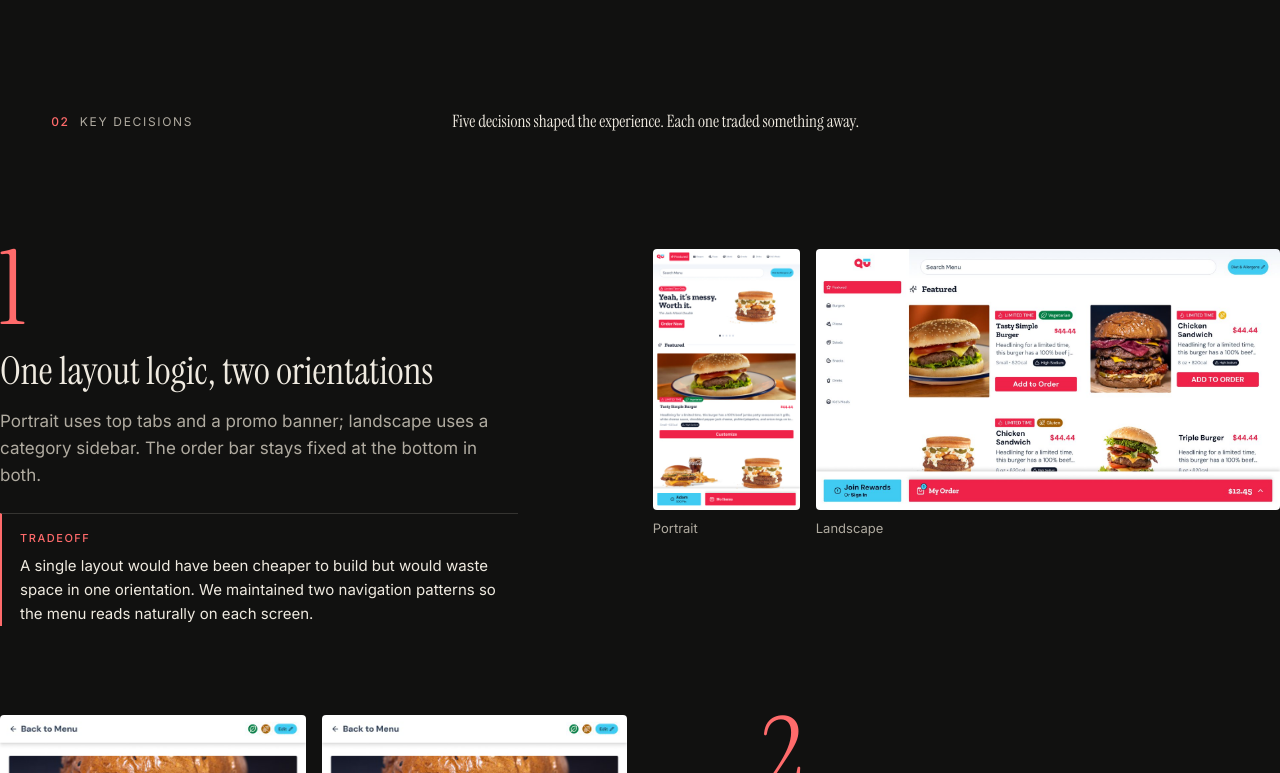
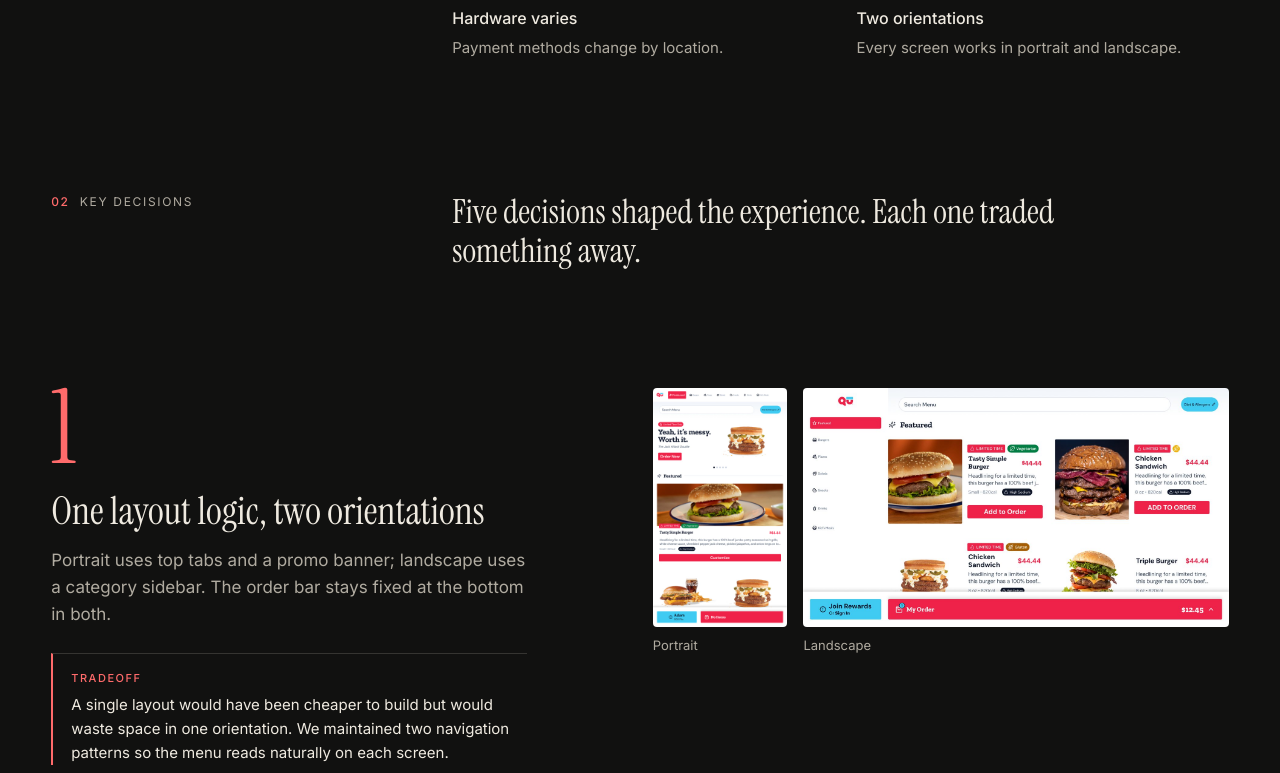
Before and after one commit to Vickytiseira/Portfolio, a plain HTML site: page proyectos/qu.html in a window 1280 px wide. Shown: the part 2127-2900 px from the top of the page. Drawn offline with Linux system fonts and the light colour scheme.

Commit message:
Add files via upload

```diff
--- a/assets/v2.css
+++ b/assets/v2.css
@@ -8,7 +8,7 @@
 *, *::before, *::after { box-sizing: border-box; }
 html { -webkit-text-size-adjust: 100%; scroll-behavior: smooth; }
 body { margin: 0; background: var(--bg); color: var(--fg); font: 400 16px/1.6 var(--sans); -webkit-font-smoothing: antialiased; }
-img { display: block; max-width: 100%; height: auto; }
+img, video { display: block; max-width: 100%; height: auto; }
 a { color: inherit; text-decoration: none; }
 a:focus-visible, button:focus-visible { outline: 2px solid var(--accent); outline-offset: 4px; border-radius: 2px; }
 p { margin: 0; }
@@ -124,7 +124,7 @@ html:not([data-lang="es"]) .es, html[data-lang="es"] .en { display: none !import
 .blk__lead { font-family: var(--serif); font-size: clamp(28px, 3vw, 44px); line-height: 1.12; margin-bottom: 28px; }
 .blk__main p + p { margin-top: 16px; }
 .blk__main > p { color: var(--muted); font-size: 17px; }
-.blk__main > p.blk__lead { color: var(--fg); }
+.blk__main > p.blk__lead { color: var(--fg); font-size: clamp(24px, 2.6vw, 36px); line-height: 1.18; }
 @media (max-width: 860px) { .blk__side, .blk__main { grid-column: 1 / -1; } .blk__side { margin-bottom: 20px; } }
 
 .cons { grid-column: 5 / -1; display: grid; grid-template-columns: repeat(2, 1fr); gap: 0 32px; margin-top: 40px; }
@@ -134,7 +134,7 @@ html:not([data-lang="es"]) .es, html[data-lang="es"] .en { display: none !import
 @media (max-width: 860px) { .cons { grid-column: 1 / -1; grid-template-columns: 1fr; } }
 
 /* Decisions */
-.dec { padding: clamp(64px, 7vw, 104px) 0 0; align-items: start; }
+.dec { padding-top: clamp(64px, 7vw, 104px); align-items: start; }
 .dec__txt { grid-column: 1 / 6; }
 .dec__media { grid-column: 7 / -1; display: grid; gap: 16px; }
 .dec:nth-of-type(even) .dec__txt { grid-column: 8 / -1; grid-row: 1; }
```
